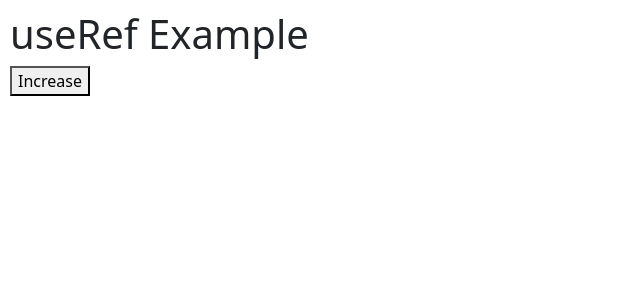
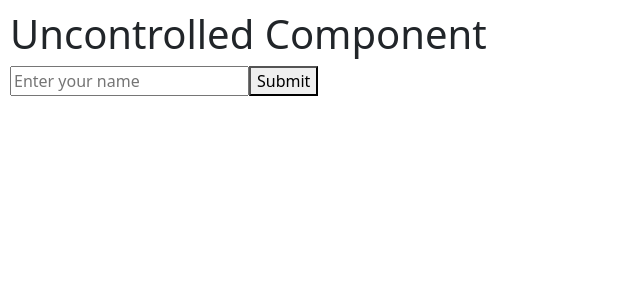
Before and after one commit to aimanaziz2000066/React-Practices, a React (Vite) app: page / in a window 1280 px wide. Shown: the top 300 px of the page, without its empty margins (0-640 px from the left). Built offline with nearby package versions, Linux system fonts and the light colour scheme.

Commit message:
Add uncontrolled component

```diff
--- a/src/App.jsx
+++ b/src/App.jsx
@@ -157,25 +157,48 @@ import { Alert } from "bootstrap";
 // }
 // export default App;
 //Another Example:-
+// import { useRef } from "react";
+// function App() {
+//   const count = useRef(0);
+
+//   const increase = () => {
+//     count.current = count.current + 1;
+//     console.log(count.current);
+//   };
+//   return (
+//     <>
+//       <h1>useRef Example</h1>
+
+//       <button onClick={increase}>
+//         Increase
+//       </button>
+//     </>
+//   );
+// }
+// export default App;
+
+//React Uncontrolled Component:-
 import { useRef } from "react";
-
 function App() {
-  const count = useRef(0);
-
-  const increase = () => {
-    count.current = count.current + 1;
-    console.log(count.current);
+  const inputRef = useRef();
+  const handleSubmit = (e) => {
+    e.preventDefault();
+    alert(inputRef.current.value);
   };
-
   return (
     <>
-      <h1>useRef Example</h1>
-
-      <button onClick={increase}>
-        Increase
-      </button>
+      <h1>Uncontrolled Component</h1>
+      <form onSubmit={handleSubmit}>
+        <input
+          type="text"
+          ref={inputRef}
+          placeholder="Enter your name"
+        />
+        <button type="submit">
+          Submit
+        </button>
+      </form>
     </>
   );
 }
-
 export default App;
```
